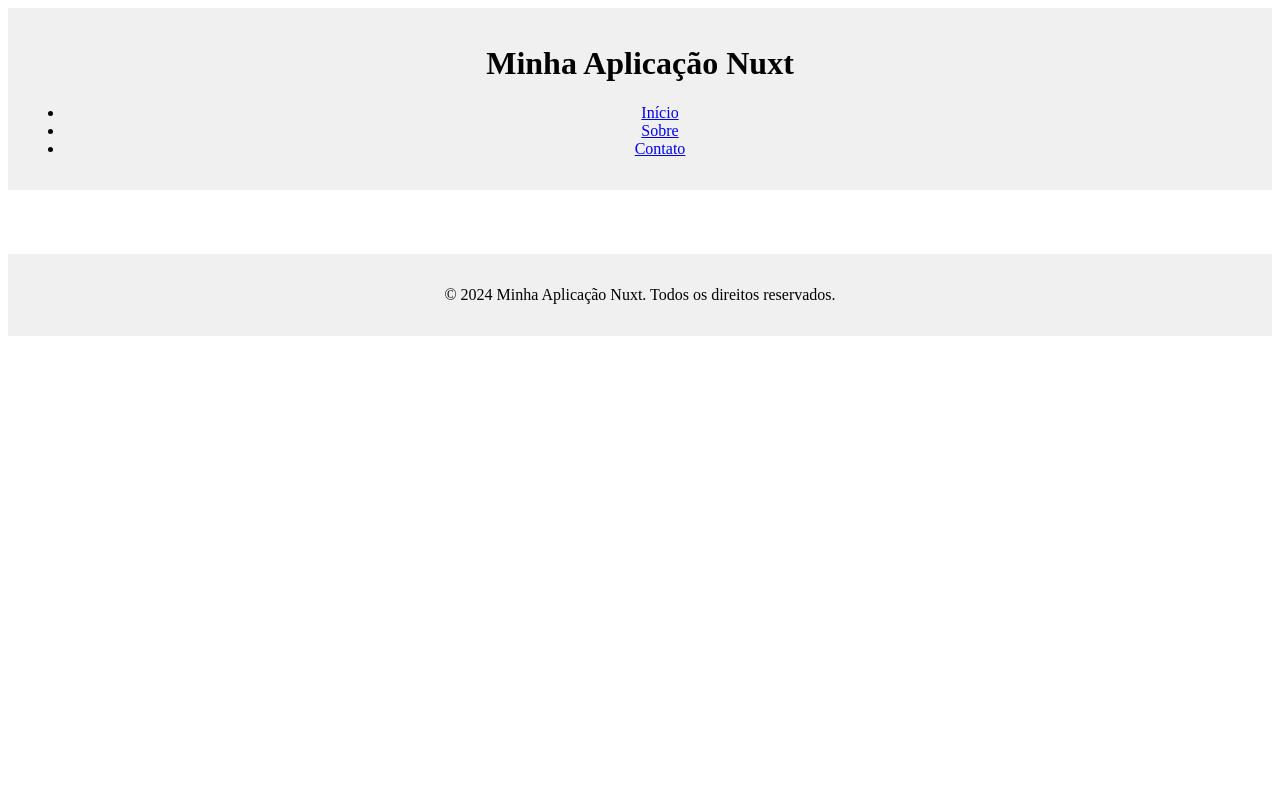
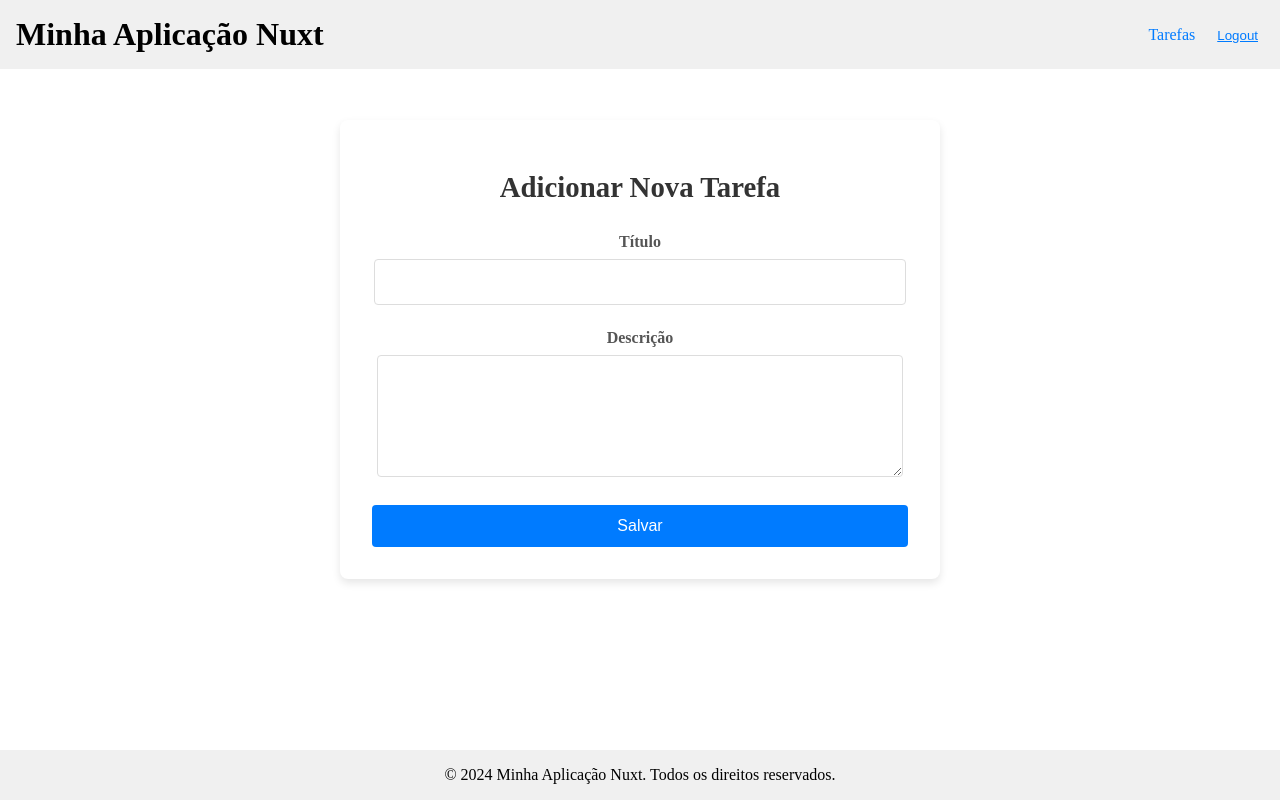
Before and after one commit to TaviloBreno/teste_tecnico, a Nuxt app in the folder frontend/: page /addEditTask in a window 1280 px wide. Built offline with nearby package versions, Linux system fonts and the light colour scheme.

Commit message:
feat(task): redirect to task list after creating or updating task - Added automatic redirection to /tasks upon successful task creation or update

```diff
--- a/frontend/app.vue
+++ b/frontend/app.vue
@@ -2,14 +2,17 @@
   <div>
     <!-- Cabeçalho da aplicação (exibido apenas se não estiver na página de login) -->
     <header v-if="!isLoginPage">
-      <h1>Minha Aplicação Nuxt</h1>
-      <nav>
-        <ul>
-          <li><NuxtLink to="/">Início</NuxtLink></li>
-          <li><NuxtLink to="/about">Sobre</NuxtLink></li>
-          <li><NuxtLink to="/contact">Contato</NuxtLink></li>
-        </ul>
-      </nav>
+      <div class="header-content">
+        <h1>Minha Aplicação Nuxt</h1>
+        <nav>
+          <ul>
+            <li><NuxtLink to="/tasks">Tarefas</NuxtLink></li>
+            <li>
+              <button @click="logout" class="logout-button">Logout</button>
+            </li>
+          </ul>
+        </nav>
+      </div>
     </header>
 
     <!-- Conteúdo dinâmico da página -->
@@ -25,22 +28,89 @@
 </template>
 
 <script setup>
-import { useRoute } from "vue-router";
+import { useRoute, useRouter } from "vue-router";
+import { computed } from "vue";
 
 const route = useRoute();
-const isLoginPage = route.path === "/login"; // Verifica se a rota atual é '/login'
+const router = useRouter();
+
+// Verifica se a rota atual é a página de login
+const isLoginPage = computed(() => route.path === "/login");
+
+// Função de logout
+const logout = () => {
+  // Remove o token de autenticação
+  localStorage.removeItem("authToken");
+
+  // Redireciona para a página de login
+  router.push("/login");
+};
 </script>
 
-<style>
-/* Adicione estilos globais ou específicos para o layout principal */
+<style scoped>
+* {
+  border: 0;
+  margin: 0;
+  box-sizing: border-box;
+}
+
 header,
 footer {
   background-color: #f0f0f0;
   padding: 1em;
   text-align: center;
+  width: 100%;
+  position: fixed;
+  left: 0;
+}
+
+header {
+  top: 0;
+}
+
+footer {
+  bottom: 0;
+}
+
+.header-content {
+  display: flex;
+  justify-content: space-between;
+  align-items: center;
+}
+
+nav ul {
+  list-style: none;
+  padding: 0;
+  display: flex;
+  gap: 1em;
+}
+
+nav ul li {
+  margin: 0;
+}
+
+nav ul li a {
+  text-decoration: none;
+  color: #007bff;
+}
+
+nav ul li a:hover {
+  color: #0056b3;
+}
+
+.logout-button {
+  background: none;
+  border: none;
+  color: #007bff;
+  cursor: pointer;
+  text-decoration: underline;
+}
+
+.logout-button:hover {
+  color: #0056b3;
 }
 
 main {
-  padding: 2em;
+  padding: 5em 2em 3em; /* Ajuste o padding para evitar sobreposição */
 }
 </style>
--- a/frontend/nuxt.config.ts
+++ b/frontend/nuxt.config.ts
@@ -11,4 +11,7 @@ export default defineNuxtConfig({
       },
     },
   },
+  router: {
+    middleware: ["auth"],
+  },
 });
--- a/frontend/pages/about.vue
+++ /dev/null
@@ -1,10 +0,0 @@
-<template>
-  <div>
-    <h1>Sobre Nós</h1>
-    <p>Informações sobre a empresa.</p>
-  </div>
-</template>
-
-<script setup>
-// Código específico da página "Sobre"
-</script>
--- /dev/null
+++ b/frontend/pages/addEditTask.vue
@@ -0,0 +1,172 @@
+<template>
+  <div class="task-form-container">
+    <h1>{{ isEditing ? "Editar Tarefa" : "Adicionar Nova Tarefa" }}</h1>
+    <form @submit.prevent="saveTask" class="task-form">
+      <div class="form-group">
+        <label for="title">Título</label>
+        <input
+          type="text"
+          id="title"
+          v-model="task.title"
+          required
+          class="input-field"
+        />
+      </div>
+      <div class="form-group">
+        <label for="description">Descrição</label>
+        <textarea
+          id="description"
+          v-model="task.description"
+          class="textarea-field"
+        ></textarea>
+      </div>
+      <button type="submit" class="save-button">Salvar</button>
+    </form>
+  </div>
+</template>
+
+<script setup>
+import { ref, onMounted } from "vue";
+import { useRoute, useRouter } from "vue-router";
+
+const route = useRoute();
+const router = useRouter();
+const task = ref({
+  title: "",
+  description: "",
+});
+const isEditing = ref(false);
+
+const fetchTask = async (id) => {
+  try {
+    const response = await fetch(`http://localhost:8000/api/tasks/${id}`, {
+      headers: {
+        Authorization: `Bearer ${localStorage.getItem("authToken")}`,
+      },
+    });
+    if (response.ok) {
+      task.value = await response.json();
+    } else {
+      console.error("Erro ao carregar tarefa.");
+    }
+  } catch (error) {
+    console.error("Erro ao carregar tarefa:", error);
+  }
+};
+
+const saveTask = async () => {
+  try {
+    const url = isEditing.value
+      ? `http://localhost:8000/api/tasks/${route.query.id}`
+      : "http://localhost:8000/api/tasks";
+    const method = isEditing.value ? "PUT" : "POST";
+    const response = await fetch(url, {
+      method,
+      headers: {
+        "Content-Type": "application/json",
+        Authorization: `Bearer ${localStorage.getItem("authToken")}`,
+      },
+      body: JSON.stringify(task.value),
+    });
+
+    if (response.ok) {
+      router.push("/tasks");
+    } else {
+      console.error("Erro ao salvar a tarefa.");
+    }
+  } catch (error) {
+    console.error("Erro ao salvar a tarefa:", error);
+  }
+};
+
+// Verifica se estamos editando uma tarefa existente
+onMounted(() => {
+  if (route.query.id) {
+    isEditing.value = true;
+    fetchTask(route.query.id);
+  }
+});
+</script>
+
+<style scoped>
+/* Container principal do formulário */
+.task-form-container {
+  max-width: 600px;
+  margin: 2em auto;
+  padding: 2em;
+  background-color: #ffffff;
+  border-radius: 8px;
+  box-shadow: 0 4px 8px rgba(0, 0, 0, 0.1);
+  text-align: center;
+}
+
+/* Estilo do título */
+.task-form-container h1 {
+  font-size: 1.8em;
+  color: #333;
+  margin-bottom: 1em;
+  font-weight: bold;
+}
+
+/* Estilo do formulário */
+.task-form {
+  display: flex;
+  flex-direction: column;
+  gap: 1.5em;
+}
+
+/* Grupos de formulário */
+.form-group label {
+  font-size: 1em;
+  color: #555;
+  margin-bottom: 0.5em;
+  display: inline-block;
+  font-weight: 600;
+}
+
+/* Campos de entrada */
+.input-field,
+.textarea-field {
+  width: 94%;
+  padding: 0.8em;
+  font-size: 1em;
+  border: 1px solid #ddd;
+  border-radius: 4px;
+  transition: border-color 0.3s ease;
+}
+
+.input-field:focus,
+.textarea-field:focus {
+  border-color: #007bff;
+  outline: none;
+}
+
+/* Área de texto */
+.textarea-field {
+  height: 100px;
+  resize: vertical;
+}
+
+/* Botão de salvar */
+.save-button {
+  background-color: #007bff;
+  color: white;
+  padding: 0.75em 1.5em;
+  font-size: 1em;
+  border: none;
+  border-radius: 4px;
+  cursor: pointer;
+  transition: background-color 0.3s ease;
+}
+
+.save-button:hover {
+  background-color: #0056b3;
+}
+
+/* Efeito de foco para o campo de entrada */
+.input-field:focus,
+.textarea-field:focus {
+  border-color: #007bff;
+  box-shadow: 0 0 5px rgba(0, 123, 255, 0.2);
+}
+</style>
--- a/frontend/pages/contact.vue
+++ /dev/null
@@ -1,10 +0,0 @@
-<template>
-  <div>
-    <h1>Contato</h1>
-    <p>Entre em contato conosco através deste formulário.</p>
-  </div>
-</template>
-
-<script setup>
-// Código específico da página de contato
-</script>
--- a/frontend/pages/index.vue
+++ /dev/null
@@ -1,10 +0,0 @@
-<template>
-  <div>
-    <h1>Página Inicial</h1>
-    <p>Bem-vindo à nossa aplicação Nuxt.js!</p>
-  </div>
-</template>
-
-<script setup>
-// Código específico da página inicial
-</script>
--- a/frontend/pages/login.vue
+++ b/frontend/pages/login.vue
@@ -92,12 +92,16 @@ const login = async () => {
 
 <style scoped>
 .login-container {
-  max-width: 400px;
+  max-width: 600px;
   margin: 0 auto;
-  padding: 20px 40px;
+  padding: 40px 40px;
   background-color: #f9f9f9;
   border-radius: 8px;
   box-shadow: 0 0 10px rgba(0, 0, 0, 0.1);
+  position: absolute;
+  top: 50%;
+  left: 50%;
+  transform: translate(-50%, -50%);
 }
 
 .form-group {
@@ -105,7 +109,7 @@ const login = async () => {
 }
 
 .input-field {
-  width: 100%;
+  width: 93%;
   padding: 0.5em;
   border: 1px solid #ccc;
   border-radius: 4px;
--- /dev/null
+++ b/frontend/pages/tasks.vue
@@ -0,0 +1,154 @@
+<template>
+  <div class="tasks-container">
+    <h1>Minhas Tarefas</h1>
+    <button @click="addTask" class="add-button">Adicionar Nova Tarefa</button>
+
+    <table class="task-table">
+      <thead>
+        <tr>
+          <th>Concluída</th>
+          <th>Tarefa</th>
+          <th>Ações</th>
+        </tr>
+      </thead>
+      <tbody>
+        <tr v-for="task in tasks" :key="task.id" class="task-row">
+          <td>
+            <input
+              type="checkbox"
+              v-model="task.completed"
+              @change="toggleComplete(task)"
+            />
+          </td>
+          <td :class="{ completed: task.completed }">{{ task.title }}</td>
+          <td>
+            <button @click="editTask(task)" class="edit-button">Editar</button>
+            <button @click="deleteTask(task.id)" class="delete-button">
+              Excluir
+            </button>
+          </td>
+        </tr>
+      </tbody>
+    </table>
+
+    <p v-if="tasks.length === 0">Nenhuma tarefa encontrada.</p>
+  </div>
+</template>
+
+<script setup>
+import { ref, onMounted } from "vue";
+import { useRouter } from "vue-router";
+
+const tasks = ref([]);
+const router = useRouter();
+
+const fetchTasks = async () => {
+  try {
+    const response = await fetch("http://localhost:8000/api/tasks", {
+      headers: {
+        Authorization: `Bearer ${localStorage.getItem("authToken")}`,
+      },
+    });
+    if (response.ok) {
+      tasks.value = await response.json();
+    } else {
+      console.error("Erro ao carregar tarefas.");
+    }
+  } catch (error) {
+    console.error("Erro ao carregar tarefas:", error);
+  }
+};
+
+const addTask = () => {
+  router.push("/addEditTask");
+};
+
+const editTask = (task) => {
+  router.push({ path: "/addEditTask", query: { id: task.id } });
+};
+
+const deleteTask = async (id) => {
+  try {
+    const response = await fetch(`http://localhost:8000/api/tasks/${id}`, {
+      method: "DELETE",
+      headers: {
+        Authorization: `Bearer ${localStorage.getItem("authToken")}`,
+      },
+    });
+    if (response.ok) {
+      tasks.value = tasks.value.filter((task) => task.id !== id);
+    } else {
+      console.error("Erro ao excluir a tarefa.");
+    }
+  } catch (error) {
+    console.error("Erro ao excluir a tarefa:", error);
+  }
+};
+
+const toggleComplete = async (task) => {
+  try {
+    const response = await fetch(`http://localhost:8000/api/tasks/${task.id}`, {
+      method: "PUT",
+      headers: {
+        "Content-Type": "application/json",
+        Authorization: `Bearer ${localStorage.getItem("authToken")}`,
+      },
+      body: JSON.stringify({ completed: task.completed }),
+    });
+    if (!response.ok) {
+      console.error("Erro ao atualizar a tarefa.");
+    }
+  } catch (error) {
+    console.error("Erro ao atualizar a tarefa:", error);
+  }
+};
+
+onMounted(fetchTasks);
+</script>
+
+<style scoped>
+.tasks-container {
+  max-width: 800px;
+  margin: 0 auto;
+}
+
+.add-button {
+  margin-bottom: 1em;
+}
+
+.task-table {
+  width: 100%;
+  border-collapse: collapse;
+  margin-top: 1em;
+}
+
+.task-table th,
+.task-table td {
+  border: 1px solid #ddd;
+  padding: 10px;
+  text-align: left;
+}
+
+.task-table th {
+  background-color: #f4f4f4;
+  font-weight: bold;
+}
+
+.task-table .completed {
+  text-decoration: line-through;
+  color: gray;
+}
+
+.edit-button,
+.delete-button {
+  margin: 0 5px;
+}
+
+.delete-button {
+  color: #ff4d4d;
+}
+
+.delete-button:hover {
+  color: #ff1a1a;
+}
+</style>
```
Also changed, not shown: frontend/middleware/auth.global.ts (added, +17 -0 lines), frontend/middleware/auth.js (added, +14 -0 lines).
